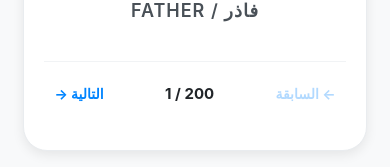
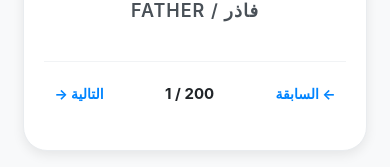
Before and after one commit to mohamaedniya1234-ship-it/bunyan-app., a React Native app: screen / in a window 390 px wide. Shown: the part 473-640 px from the top of the page. Built offline with nearby package versions, Linux system fonts and the light colour scheme.

Commit message:
Update App.js

```diff
--- a/App.js
+++ b/App.js
@@ -13,14 +13,12 @@ import * as SplashScreen from 'expo-splash-screen';
 
 SplashScreen.preventAutoHideAsync();
 
-// التصنيفات الجديدة الشاملة
 const categories = [
   'الكل', 'العائلة', 'أعضاء الجسم', 'الألوان', 'الحيوانات', 'الطعام',
   'المهن', 'المنزل', 'الملابس', 'الطبيعة', 'النقل', 'المدرسة',
   'الرياضة', 'الطقس', 'الصفات', 'الأفعال', 'التحيات', 'جمل مفيدة'
 ];
 
-// القائمة الضخمة: 200 كلمة وجملة حقيقية
 const vocabularyData = [
   // --- العائلة ---
   { id: 1, arabic: 'أب', english: 'FATHER', pron: 'فاذر', emoji: '👨', category: 'العائلة' },
@@ -142,7 +140,7 @@ const vocabularyData = [
   { id: 99, arabic: 'قارب', english: 'BOAT', pron: 'بوت', emoji: '🚤', category: 'النقل' },
   { id: 100, arabic: 'دراجة نارية', english: 'MOTORCYCLE', pron: 'موتور سايكل', emoji: '🏍️', category: 'النقل' },
 
-  // --- المدرسة (جديد) ---
+  // --- المدرسة ---
   { id: 101, arabic: 'مدرسة', english: 'SCHOOL', pron: 'سكول', emoji: '🏫', category: 'المدرسة' },
   { id: 102, arabic: 'كتاب', english: 'BOOK', pron: 'بوك', emoji: '📖', category: 'المدرسة' },
   { id: 103, arabic: 'قلم', english: 'PEN', pron: 'بين', emoji: '🖊️', category: 'المدرسة' },
@@ -154,7 +152,7 @@ const vocabularyData = [
   { id: 109, arabic: 'مكتب', english: 'DESK', pron: 'ديسك', emoji: '🪑', category: 'المدرسة' },
   { id: 110, arabic: 'امتحان', english: 'EXAM', pron: 'إكزام', emoji: '📝', category: 'المدرسة' },
 
-  // --- الرياضة (جديد) ---
+  // --- الرياضة ---
   { id: 111, arabic: 'رياضة', english: 'SPORT', pron: 'سبورت', emoji: '🏃', category: 'الرياضة' },
   { id: 112, arabic: 'كرة قدم', english: 'FOOTBALL', pron: 'فوت بول', emoji: '⚽', category: 'الرياضة' },
   { id: 113, arabic: 'كرة سلة', english: 'BASKETBALL', pron: 'باسكت بول', emoji: '🏀', category: 'الرياضة' },
@@ -166,7 +164,7 @@ const vocabularyData = [
   { id: 119, arabic: 'كرة', english: 'BALL', pron: 'بول', emoji: '🏐', category: 'الرياضة' },
   { id: 120, arabic: 'هدف', english: 'GOAL', pron: 'جول', emoji: '🥅', category: 'الرياضة' },
 
-  // --- الطقس (جديد) ---
+  // --- الطقس ---
   { id: 121, arabic: 'طقس', english: 'WEATHER', pron: 'ويذر', emoji: '🌡️', category: 'الطقس' },
   { id: 122, arabic: 'مشمس', english: 'SUNNY', pron: 'صاني', emoji: '☀️', category: 'الطقس' },
   { id: 123, arabic: 'غائم', english: 'CLOUDY', pron: 'كلاودي', emoji: '☁️', category: 'الطقس' },
@@ -178,7 +176,7 @@ const vocabularyData = [
   { id: 129, arabic: 'عاصفة', english: 'STORM', pron: 'ستورم', emoji: '⛈️', category: 'الطقس' },
   { id: 130, arabic: 'ضباب', english: 'FOG', pron: 'فوج', emoji: '🌫️', category: 'الطقس' },
 
-  // --- الصفات (جديد) ---
+  // --- الصفات ---
   { id: 131, arabic: 'كبير', english: 'BIG', pron: 'بيج', emoji: '🐘', category: 'الصفات' },
   { id: 132, arabic: 'صغير', english: 'SMALL', pron: 'سمول', emoji: '🐜', category: 'الصفات' },
   { id: 133, arabic: 'طويل', english: 'TALL', pron: 'تول', emoji: '🦒', category: 'الصفات' },
@@ -195,7 +193,7 @@ const vocabularyData = [
   { id: 144, arabic: 'حزين', english: 'SAD', pron: 'ساد', emoji: '😢', category: 'الصفات' },
   { id: 145, arabic: 'غاضب', english: 'ANGRY', pron: 'أنجري', emoji: '😡', category: 'الصفات' },
 
-  // --- الأفعال (جديد) ---
+  // --- الأفعال ---
   { id: 146, arabic: 'يأكل', english: 'EAT', pron: 'إيت', emoji: '🍽️', category: 'الأفعال' },
   { id: 147, arabic: 'يشرب', english: 'DRINK', pron: 'درينك', emoji: '🥤', category: 'الأفعال' },
   { id: 148, arabic: 'ينام', english: 'SLEEP', pron: 'سليب', emoji: '😴', category: 'الأفعال' },
@@ -288,12 +286,16 @@ export default function App() {
   const handleNext = () => {
     if (currentIndex < filteredData.length - 1) {
       setCurrentIndex(currentIndex + 1);
+    } else {
+      setCurrentIndex(0);
     }
   };
 
   const handlePrevious = () => {
     if (currentIndex > 0) {
       setCurrentIndex(currentIndex - 1);
+    } else {
+      setCurrentIndex(filteredData.length - 1);
     }
   };
 
@@ -334,9 +336,8 @@ export default function App() {
           {/* شريط التنقل السفلي */}
           <View style={styles.navigationRow}>
             <TouchableOpacity
-              style={[styles.navButton, currentIndex === 0 && styles.disabledButton]}
+              style={styles.navButton}
               onPress={handlePrevious}
-              disabled={currentIndex === 0}
             >
               <Text style={styles.navButtonText}>← السابقة</Text>
             </TouchableOpacity>
@@ -346,12 +347,8 @@ export default function App() {
             </Text>
 
             <TouchableOpacity
-              style={[
-                styles.navButton,
-                currentIndex === filteredData.length - 1 && styles.disabledButton,
-              ]}
+              style={styles.navButton}
               onPress={handleNext}
-              disabled={currentIndex === filteredData.length - 1}
             >
               <Text style={styles.navButtonText}>التالية →</Text>
             </TouchableOpacity>
@@ -448,9 +445,6 @@ const styles = StyleSheet.create({
     paddingVertical: 8,
     paddingHorizontal: 10,
   },
-  disabledButton: {
-    opacity: 0.3,
-  },
   navButtonText: {
     fontSize: 14,
     color: '#0084FF',
```
